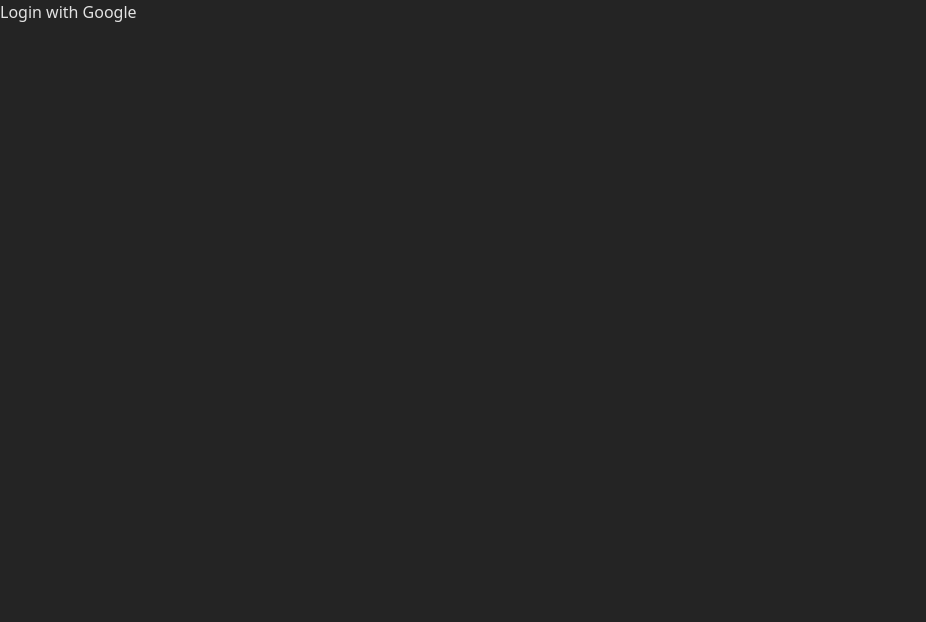
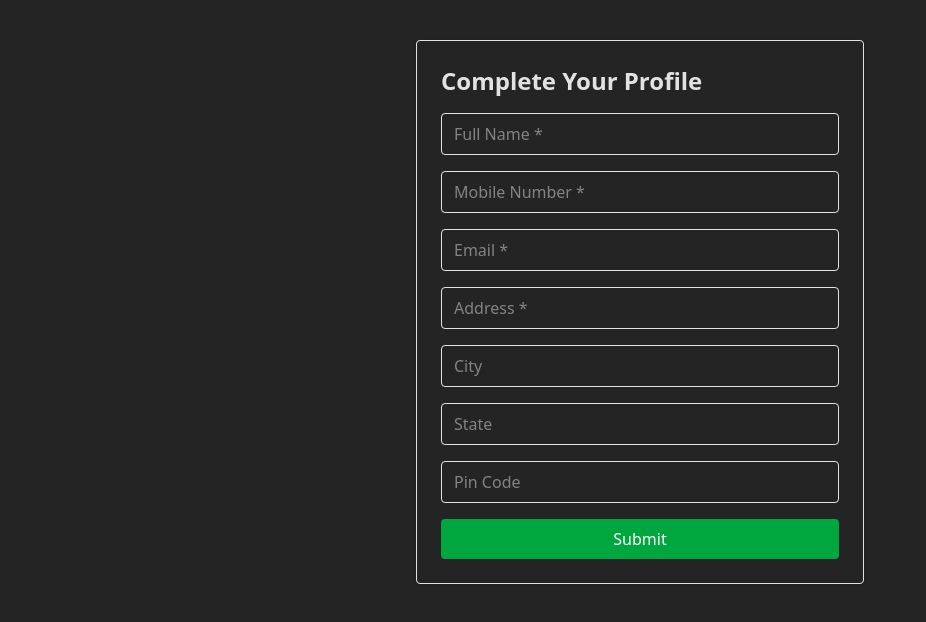
Before and after one commit to Dreamwave-vfx/Hackathon25, a React (Vite) app: page /login in a window 1280 px wide. Shown: the top 622 px of the page, without its empty margins (0-926 px from the left). Built offline with nearby package versions, Linux system fonts and the light colour scheme.

Commit message:
Product detail  page and uplooad imag

```diff
--- a/src/App.jsx
+++ b/src/App.jsx
@@ -3,6 +3,7 @@ import Home from "./Pages/Home";
 import Login from "./Pages/Login";
 import Account from "./Pages/Account";
 import Listitem from "./Pages/Listitem";
+import ProductDetail from "./Pages/ProductDetail";
 
 function App() {
   return (
@@ -13,6 +14,7 @@ function App() {
           <Route path="/login" element={<Login />} />
           <Route path="/dashboard" element={<Account />} />
           <Route path="/additem" element={<Listitem />} />
+          <Route path="/product/:productId" element={<ProductDetail />} />
         </Routes>
       </BrowserRouter>
     </>
--- a/src/Pages/Listitem.jsx
+++ b/src/Pages/Listitem.jsx
@@ -2,11 +2,11 @@ import React, { useState } from "react";
 import { X } from "lucide-react";
 import Navbar from "../components/navbar";
 import { db } from "../Auth/config-firebase";
-import { collection, addDoc, query, where, getDocs } from "firebase/firestore";
-import { useNavigate } from "react-router-dom";
+import { collection, addDoc } from "firebase/firestore";
 
 function Listitem() {
   const [images, setImages] = useState([]);
+  const [files, setFiles] = useState([]);
   const [tags, setTags] = useState([]);
   const [newTag, setNewTag] = useState("");
   const [formData, setFormData] = useState({
@@ -19,36 +19,69 @@ function Listitem() {
   });
 
   const updateFormData = (field, value) => {
-    setFormData((prev) => ({
-      ...prev,
-      [field]: value,
-    }));
+    setFormData((prev) => ({ ...prev, [field]: value }));
+  };
+
+  const uploadImagesToCloudinary = async (files) => {
+    const cloudName = "dhtge1ocz";
+    const uploadPreset = "clothimgs";
+
+    const uploadedUrls = [];
+    for (let i = 0; i < files.length && i < 5; i++) {
+      const formData = new FormData();
+      formData.append("file", files[i]);
+      formData.append("upload_preset", uploadPreset);
+
+      const res = await fetch(
+        `https://api.cloudinary.com/v1_1/${cloudName}/upload`,
+        {
+          method: "POST",
+          body: formData,
+        }
+      );
+      const data = await res.json();
+      uploadedUrls.push(data.secure_url);
+    }
+    return uploadedUrls;
   };
 
   const addProduct = async () => {
     try {
+      const uid = localStorage.getItem("uid");
+      if (!uid) return alert("You must be logged in");
+
+      const uploadedUrls = await uploadImagesToCloudinary(files);
+
       await addDoc(collection(db, "Products"), {
-        title: formData.title,
-        description: formData.description,
-        category: formData.category,
-        type: formData.type,
-        size: formData.size,
-        condition: formData.condition,
+        ...formData,
+        tags,
+        images: uploadedUrls,
+        uid,
+        createdAt: new Date(),
       });
-      alert("Product is uploaded");
+
+      alert("Product uploaded successfully!");
+      setFormData({
+        title: "",
+        description: "",
+        category: "",
+        type: "",
+        size: "",
+        condition: "",
+      });
+      setTags([]);
+      setImages([]);
+      setFiles([]);
     } catch (err) {
-      alert(err);
+      alert("Error uploading product: " + err.message);
     }
   };
 
   const handleImage = (e) => {
-    const files = e.target.files;
-    if (files) {
-      const newImages = Array.from(files).map((file) =>
-        URL.createObjectURL(file)
-      );
-      setImages((prev) => [...prev, ...newImages].slice(0, 5)); // Max 5 images
-    }
+    const selectedFiles = Array.from(e.target.files).slice(0, 5);
+    setFiles(selectedFiles);
+    const previews = selectedFiles.map((file) => URL.createObjectURL(file));
+    setImages(previews);
   };
 
   const addTag = () => {
@@ -145,6 +178,7 @@ function Listitem() {
               required
             />
           </div>
+
           <div className="space-y-2">
             <label>Category *</label>
             <select
@@ -212,7 +246,13 @@ function Listitem() {
             </div>
           )}
         </div>
-        <button onClick={addProduct}>Upload Product</button>
+
+        <button
+          onClick={addProduct}
+          className="mt-6 bg-blue-600 text-white px-4 py-2 rounded hover:bg-blue-700"
+        >
+          Upload Product
+        </button>
       </div>
     </>
   );
--- a/src/Pages/Login.jsx
+++ b/src/Pages/Login.jsx
@@ -1,12 +1,131 @@
-import React from "react";
-import { signInWithGoogle } from "../Auth/config-firebase";
+import React, { useState } from "react";
+import { db } from "../Auth/config-firebase";
+import { doc, setDoc } from "firebase/firestore";
+import { useNavigate } from "react-router-dom";
 
-function Login() {
+const LoginPage = () => {
+  const navigate = useNavigate();
+  const [formData, setFormData] = useState({
+    name: "",
+    mobile: "",
+    email: "",
+    address: "",
+    city: "",
+    state: "",
+    pincode: "",
+  });
+
+  const [loading, setLoading] = useState(false);
+  const [error, setError] = useState("");
+
+  const uid = localStorage.getItem("uid");
+
+  const updateField = (field, value) => {
+    setFormData((prev) => ({ ...prev, [field]: value }));
+  };
+
+  const handleSubmit = async (e) => {
+    e.preventDefault();
+
+    if (!uid) {
+      setError("User not authenticated.");
+      return;
+    }
+
+    const { name, mobile, email, address } = formData;
+    if (!name || !mobile || !email || !address) {
+      setError("Please fill all required fields.");
+      return;
+    }
+
+    setLoading(true);
+    try {
+      const userRef = doc(db, "Users", uid);
+      await setDoc(userRef, {
+        ...formData,
+        createdAt: new Date(),
+      });
+      navigate("/"); // redirect to home/dashboard after success
+    } catch (err) {
+      console.error(err);
+      setError("Failed to save data.");
+    }
+    setLoading(false);
+  };
+
   return (
-    <div>
-      <button onClick={signInWithGoogle}>Login with Google</button>
+    <div className="max-w-md mx-auto mt-10 p-6 border rounded shadow">
+      <h2 className="text-2xl font-semibold mb-4">Complete Your Profile</h2>
+
+      {error && <p className="text-red-500 mb-2">{error}</p>}
+
+      <form onSubmit={handleSubmit} className="space-y-4">
+        <input
+          type="text"
+          placeholder="Full Name *"
+          className="w-full border px-3 py-2 rounded"
+          value={formData.name}
+          onChange={(e) => updateField("name", e.target.value)}
+        />
+
+        <input
+          type="tel"
+          placeholder="Mobile Number *"
+          className="w-full border px-3 py-2 rounded"
+          value={formData.mobile}
+          onChange={(e) => updateField("mobile", e.target.value)}
+        />
+
+        <input
+          type="email"
+          placeholder="Email *"
+          className="w-full border px-3 py-2 rounded"
+          value={formData.email}
+          onChange={(e) => updateField("email", e.target.value)}
+        />
+
+        <input
+          type="text"
+          placeholder="Address *"
+          className="w-full border px-3 py-2 rounded"
+          value={formData.address}
+          onChange={(e) => updateField("address", e.target.value)}
+        />
+
+        <input
+          type="text"
+          placeholder="City"
+          className="w-full border px-3 py-2 rounded"
+          value={formData.city}
+          onChange={(e) => updateField("city", e.target.value)}
+        />
+
+        <input
+          type="text"
+          placeholder="State"
+          className="w-full border px-3 py-2 rounded"
+          value={formData.state}
+          onChange={(e) => updateField("state", e.target.value)}
+        />
+
+        <input
+          type="text"
+          placeholder="Pin Code"
+          className="w-full border px-3 py-2 rounded"
+          value={formData.pincode}
+          onChange={(e) => updateField("pincode", e.target.value)}
+        />
+
+        <button
+          type="submit"
+          className="w-full bg-green-600 text-white py-2 rounded hover:bg-green-700 transition"
+          disabled={loading}
+        >
+          {loading ? "Submitting..." : "Submit"}
+        </button>
+      </form>
     </div>
   );
-}
+};
 
-export default Login;
+export default LoginPage;
--- /dev/null
+++ b/src/Pages/ProductDetail.jsx
@@ -0,0 +1,172 @@
+import React, { useEffect, useState } from "react";
+import { useParams } from "react-router-dom";
+import { db } from "../Auth/config-firebase";
+import {
+  doc,
+  getDoc,
+  collection,
+  query,
+  where,
+  getDocs,
+  addDoc,
+} from "firebase/firestore";
+import Navbar from "../components/navbar";
+
+const ProductDetail = () => {
+  const { productId } = useParams(); // URL param
+  const [product, setProduct] = useState(null);
+  const [mainImage, setMainImage] = useState("");
+  const [userProducts, setUserProducts] = useState([]);
+  const [selecting, setSelecting] = useState(false);
+  const [selectedProductId, setSelectedProductId] = useState("");
+  const [success, setSuccess] = useState("");
+
+  const uid = localStorage.getItem("uid");
+
+  // Load selected product details
+  useEffect(() => {
+    const fetchProduct = async () => {
+      const productRef = doc(db, "Products", productId);
+      const productSnap = await getDoc(productRef);
+      if (productSnap.exists()) {
+        const data = productSnap.data();
+        setProduct(data);
+        if (data.images && data.images.length > 0) {
+          setMainImage(data.images[0]);
+        }
+      }
+    };
+    fetchProduct();
+  }, [productId]);
+
+  // Load user's products
+  const fetchUserProducts = async () => {
+    const q = query(collection(db, "Products"), where("uid", "==", uid));
+    const querySnap = await getDocs(q);
+    const items = [];
+    querySnap.forEach((doc) => {
+      items.push({ id: doc.id, ...doc.data() });
+    });
+    setUserProducts(items);
+  };
+
+  // Exchange button clicked
+  const handleExchangeClick = async () => {
+    setSelecting(true);
+    await fetchUserProducts();
+  };
+
+  // Submit exchange request
+  const handleSendRequest = async () => {
+    if (!selectedProductId) return alert("Select one of your items first!");
+
+    await addDoc(collection(db, "ExchangeRequests"), {
+      fromUid: uid,
+      fromProductId: selectedProductId,
+      toProductId: productId,
+      timestamp: new Date(),
+    });
+
+    setSuccess("Exchange request sent successfully!");
+    setSelecting(false);
+    setSelectedProductId("");
+  };
+
+  if (!product) return <p>Loading...</p>;
+
+  return (
+    <>
+      <Navbar />
+      <div className="max-w-4xl mx-auto p-6">
+        <div className="flex flex-col md:flex-row gap-6">
+          <div className="w-full md:w-1/2">
+            <img
+              src={mainImage || "https://via.placeholder.com/400"}
+              alt={product.title}
+              className="w-full h-[400px] object-cover rounded"
+            />
+            <div className="flex gap-2 mt-3">
+              {product.images?.map((img, i) => (
+                <img
+                  key={i}
+                  src={img}
+                  onClick={() => setMainImage(img)}
+                  alt={`Thumbnail ${i}`}
+                  className={`w-20 h-20 object-cover rounded cursor-pointer border ${
+                    mainImage === img
+                      ? "border-green-600 border-2"
+                      : "border-gray-300"
+                  }`}
+                />
+              ))}
+            </div>
+          </div>
+
+          <div className="flex flex-col gap-2">
+            <h1 className="text-2xl font-bold">{product.title}</h1>
+            <p className="text-gray-600">{product.description}</p>
+            <div className="flex gap-2 flex-wrap mt-2">
+              {product.tags?.map((tag) => (
+                <span
+                  key={tag}
+                  className="px-3 py-1 bg-gray-200 text-sm rounded-full"
+                >
+                  #{tag}
+                </span>
+              ))}
+            </div>
+
+            {!selecting && (
+              <button
+                onClick={handleExchangeClick}
+                className="mt-4 bg-green-600 text-white px-4 py-2 rounded hover:bg-green-700"
+              >
+                Exchange
+              </button>
+            )}
+          </div>
+        </div>
+
+        {selecting && (
+          <div className="mt-6">
+            <h2 className="text-xl font-semibold mb-4">
+              Select one of your items to exchange
+            </h2>
+            <div className="grid grid-cols-1 sm:grid-cols-2 gap-4">
+              {userProducts.map((item) => (
+                <div
+                  key={item.id}
+                  onClick={() => setSelectedProductId(item.id)}
+                  className={`border p-3 rounded cursor-pointer transition ${
+                    selectedProductId === item.id
+                      ? "border-green-600 bg-green-50"
+                      : "hover:border-gray-400"
+                  }`}
+                >
+                  <img
+                    src={item.images?.[0] || "https://via.placeholder.com/150"}
+                    alt={item.title}
+                    className="w-full h-40 object-cover rounded mb-2"
+                  />
+                  <h3 className="text-lg font-semibold">{item.title}</h3>
+                </div>
+              ))}
+            </div>
+            <button
+              onClick={handleSendRequest}
+              className="mt-4 bg-blue-600 text-white px-4 py-2 rounded hover:bg-blue-700"
+            >
+              Send Exchange Request
+            </button>
+          </div>
+        )}
+
+        {success && (
+          <p className="mt-4 text-green-600 font-semibold">{success}</p>
+        )}
+      </div>
+    </>
+  );
+};
+
+export default ProductDetail;
```
